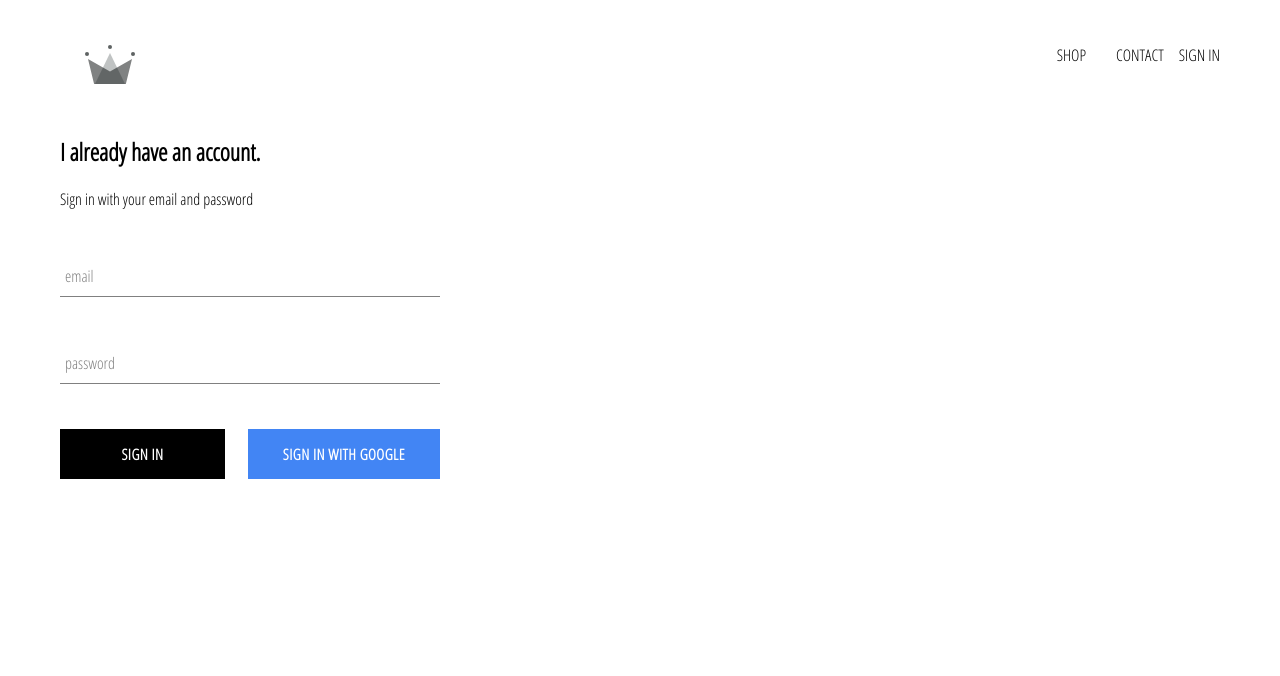
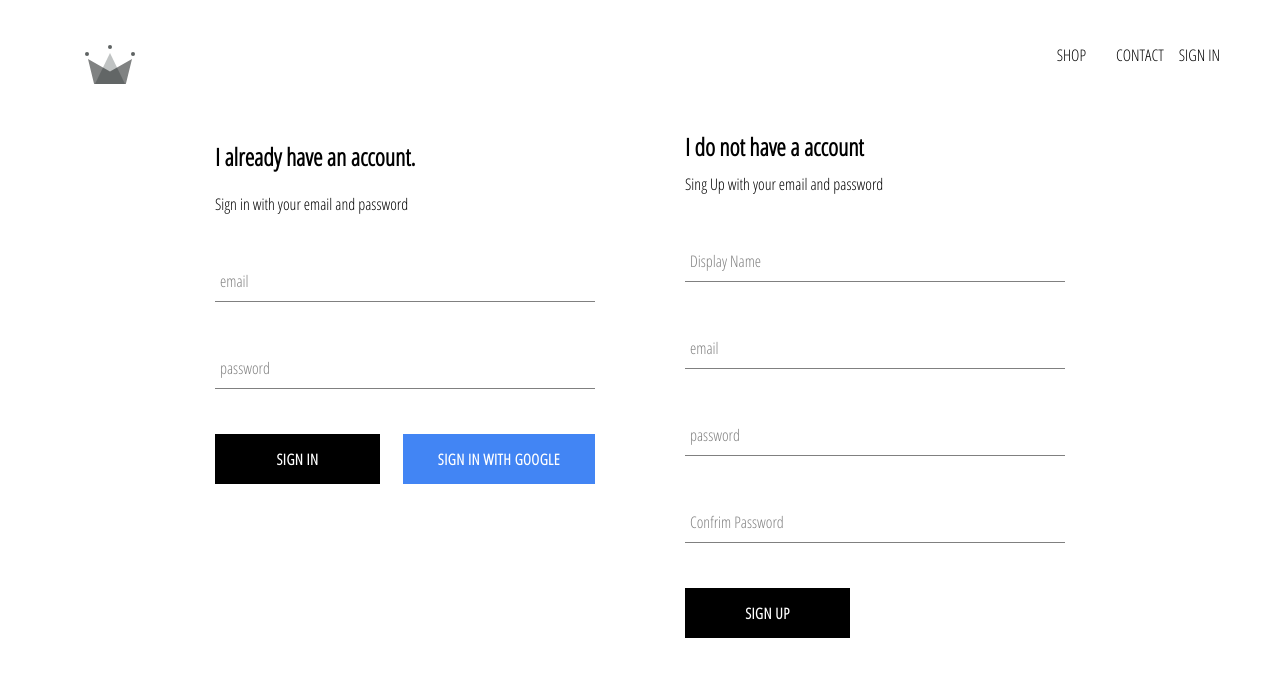
Before and after one commit to VeladzicS/clothingShop, a React (Create React App) app: page /signin in a window 1280 px wide. Shown: the top 676 px of the page. Built offline with nearby package versions, Linux system fonts and the light colour scheme; no server answers.

Commit message:
implement firebase utils, included ability sto store auth users into firebase database

```diff
--- a/src/App.js
+++ b/src/App.js
@@ -5,7 +5,7 @@
 import ShopPage from "./pages/shop/shop.component";
 import CredentialsPage from "./pages/credentialsPage/CredentialsPage.component";
 import Header from "./components/header/Header.component";
-import { auth } from "./firebase/firebase.utils";
+import { auth, createUserProfileDocument } from "./firebase/firebase.utils";
 
 const App = () => {
   const [currentUser, setCurrentUser] = useState(null);
@@ -13,8 +13,20 @@
   let unsubscribeFromAuth = null;
 
   useEffect(() => {
-    unsubscribeFromAuth = auth.onAuthStateChanged((user) => {
-      setCurrentUser(user);
+    unsubscribeFromAuth = auth.onAuthStateChanged(async (userAuth) => {
+      if (userAuth) {
+        const userRef = await createUserProfileDocument(userAuth);
+        userRef.onSnapshot((snapShot) => {
+          setCurrentUser({
+            currentUser: {
+              id: snapShot.id,
+              ...snapShot.data(),
+            },
+          });
+        });
+      } else {
+        setCurrentUser(userAuth);
+      }
     });
 
     return () => {
@@ -22,6 +34,7 @@
     };
   }, []);
   console.log(currentUser);
+
   return (
     <div>
       <Header currentUser={currentUser} />
--- a/src/components/formInput/FormInput.component.jsx
+++ b/src/components/formInput/FormInput.component.jsx
@@ -13,6 +13,7 @@
           {label}
         </label>
       ) : null}
+
       <input className="form-input" onChange={handleChange} {...otherProps} />
     </div>
   );
--- a/src/components/signIn/SignIn.component.jsx
+++ b/src/components/signIn/SignIn.component.jsx
@@ -3,7 +3,7 @@
 import FormInput from "../formInput/FormInput.component";
 import CustomButton from "../customButton/CustomButton.component";
 
-import { signInWithGoogle } from "../../firebase/firebase.utils";
+import { auth, signInWithGoogle } from "../../firebase/firebase.utils";
 
 const SignIn = () => {
   const [userCredentials, setUserCredentials] = useState({
@@ -13,18 +13,24 @@
 
   const { email, password } = userCredentials;
 
-  const handleSubmit = (e) => {
+  const handleSubmit = async (e) => {
     e.preventDefault();
-    setUserCredentials({
-      email: "",
-      password: "",
-    });
+
+    try {
+      await auth.signInWithEmailAndPassword(email, password);
+      setUserCredentials({
+        email: "",
+        password: "",
+      });
+    } catch (error) {
+      console.log(error);
+    }
   };
 
   const handleChange = (e) => {
     const { value, name } = e.target;
 
-    setUserCredentials({ [name]: value });
+    setUserCredentials({ ...userCredentials, [name]: value });
   };
 
   return (
--- /dev/null
+++ b/src/components/singUp/SignUp.component.jsx
@@ -0,0 +1,88 @@
+import React, { useState } from "react";
+import FormInput from "../formInput/FormInput.component";
+import CustomButton from "../customButton/CustomButton.component";
+import { auth, createUserProfileDocument } from "../../firebase/firebase.utils";
+import "./signUp.styles.scss";
+
+const SignUp = () => {
+  const [signUpCred, setSignUpCred] = useState({
+    displayName: "",
+    email: "",
+    password: "",
+    confirmPassword: "",
+  });
+  const { displayName, email, password, confirmPassword } = signUpCred;
+
+  const handleSubmit = async (e) => {
+    e.preventDefault();
+    if (password !== confirmPassword) {
+      alert("passwords don't match");
+      return;
+    }
+
+    try {
+      const { user } = await auth.createUserWithEmailAndPassword(
+        email,
+        password
+      );
+      await createUserProfileDocument(user, { displayName });
+
+      setSignUpCred({
+        displayName: "",
+        email: "",
+        password: "",
+        confirmPassword: "",
+      });
+    } catch (error) {
+      console.log(error);
+    }
+  };
+  const handleChange = (e) => {
+    const { name, value } = e.target;
+    setSignUpCred({ ...signUpCred, [name]: value });
+  };
+
+  return (
+    <div className="sign-up">
+      <h2 className="title">I do not have a account</h2>
+      <span>Sing Up with your email and password</span>
+      <form className="sign-up-form" onSubmit={handleSubmit}>
+        <FormInput
+          type="text"
+          name="displayName"
+          value={displayName}
+          onChange={handleChange}
+          label="Display Name"
+          required
+        />
+        <FormInput
+          type="email"
+          name="email"
+          value={email}
+          onChange={handleChange}
+          label="email"
+          required
+        />
+        <FormInput
+          type="password"
+          name="password"
+          value={password}
+          onChange={handleChange}
+          label="password"
+          required
+        />
+        <FormInput
+          type="password"
+          name="confirmPassword"
+          value={confirmPassword}
+          onChange={handleChange}
+          label="Confrim Password"
+          required
+        />
+        <CustomButton type="submit">SIGN UP </CustomButton>
+      </form>
+    </div>
+  );
+};
+
+export default SignUp;
--- /dev/null
+++ b/src/components/singUp/signUp.styles.scss
@@ -0,0 +1,9 @@
+.sign-up {
+  display: flex;
+  flex-direction: column;
+  width: 380px;
+
+  .title {
+    margin: 10px 0;
+  }
+}
--- a/src/firebase/firebase.utils.js
+++ b/src/firebase/firebase.utils.js
@@ -13,6 +13,32 @@
   measurementId: "G-3KZZNDGH77",
 };
 
+export const createUserProfileDocument = async (userAuth, additionalData) => {
+  if (!userAuth) return;
+
+  const userRef = firestore.doc(`users/${userAuth.uid}`);
+
+  const snapShot = await userRef.get();
+
+  if (!snapShot.exists) {
+    const { displayName, email } = userAuth;
+    const createdAt = new Date();
+
+    try {
+      await userRef.set({
+        displayName,
+        email,
+        createdAt,
+        ...additionalData,
+      });
+    } catch (error) {
+      console.log("error creating user", error.message);
+    }
+  }
+
+  return userRef;
+};
+
 firebase.initializeApp(config);
 
 export const auth = firebase.auth();
--- a/src/pages/credentialsPage/CredentialsPage.component.jsx
+++ b/src/pages/credentialsPage/CredentialsPage.component.jsx
@@ -1,9 +1,12 @@
 import React from "react";
 import SignIn from "../../components/signIn/SignIn.component";
+import SignUp from "../../components/singUp/SignUp.component";
+import "./credentialsPage.styles.scss";
 const CredentialsPage = () => {
   return (
     <div className="sign-in-and-sign-up">
       <SignIn />
+      <SignUp />
     </div>
   );
 };
--- a/src/pages/credentialsPage/credentialsPage.styles.scss
+++ b/src/pages/credentialsPage/credentialsPage.styles.scss
@@ -0,0 +1,6 @@
+.sign-in-and-sign-up {
+  width: 850px;
+  display: flex;
+  justify-content: space-between;
+  margin: 30px auto;
+}
```
Also changed, not shown: 1 other file (tests, documents, lock files or other folders).
